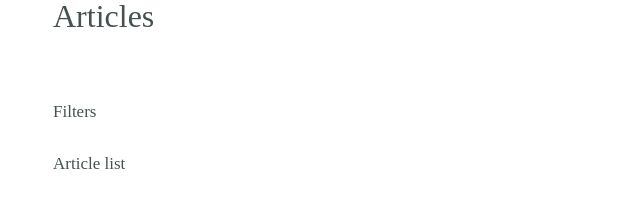
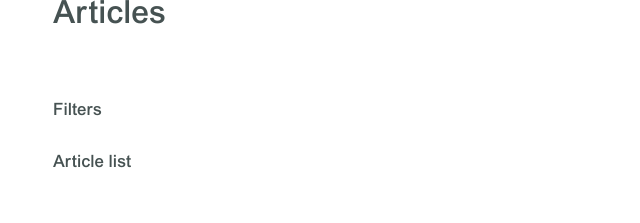
Before and after one commit to LukaszModelski/appunite-recruitment-task, a React app: page /#/ in a window 1280 px wide. Shown: the top 223 px of the page, without its empty margins (0-640 px from the left). Built offline with nearby package versions, Linux system fonts and the light colour scheme; no server answers.

Commit message:
added file loader, added ArialMT font

```diff
--- a/package.json
+++ b/package.json
@@ -25,6 +25,7 @@
     "@babel/preset-react": "^7.13.13",
     "babel-loader": "^8.2.1",
     "css-loader": "^5.2.1",
+    "file-loader": "^6.2.0",
     "html-webpack-plugin": "^5.3.1",
     "mini-css-extract-plugin": "^1.4.1",
     "sass": "^1.32.8",
--- /dev/null
+++ b/src/styles/_fonts.scss
@@ -0,0 +1,5 @@
+@font-face {
+  font-family: "ArialMT";
+  src: url("../../public/fonts/arialmt-medium.ttf") format("truetype");
+  font-weight: 400;
+}
--- a/src/styles/_global.scss
+++ b/src/styles/_global.scss
@@ -1,3 +1,4 @@
 body {
   color: $black;
+  font-family: ArialMT, Arial;
 }
--- a/src/styles/main.scss
+++ b/src/styles/main.scss
@@ -1,4 +1,5 @@
 @import './normalize.scss';
+@import './fonts.scss';
 @import './variables';
 @import './global';
 @import './typography';
--- a/webpack.config.js
+++ b/webpack.config.js
@@ -27,7 +27,18 @@ module.exports = {
       {
         test: /\.scss$/,
         use:[MiniCssExtractPlugin.loader, 'css-loader', 'sass-loader']
-      }
+      },
+      {
+        test: /\.(ttf)$/i,
+        use: [
+          {
+            loader: 'file-loader',
+            options: {
+              name: '[path][name].[ext]',
+            },
+          },
+        ],
+      },
     ]
   },
   plugins: [
```
Also changed, not shown: public/fonts/arialmt-medium.ttf (added), 1 other file (tests, documents, lock files or other folders).
